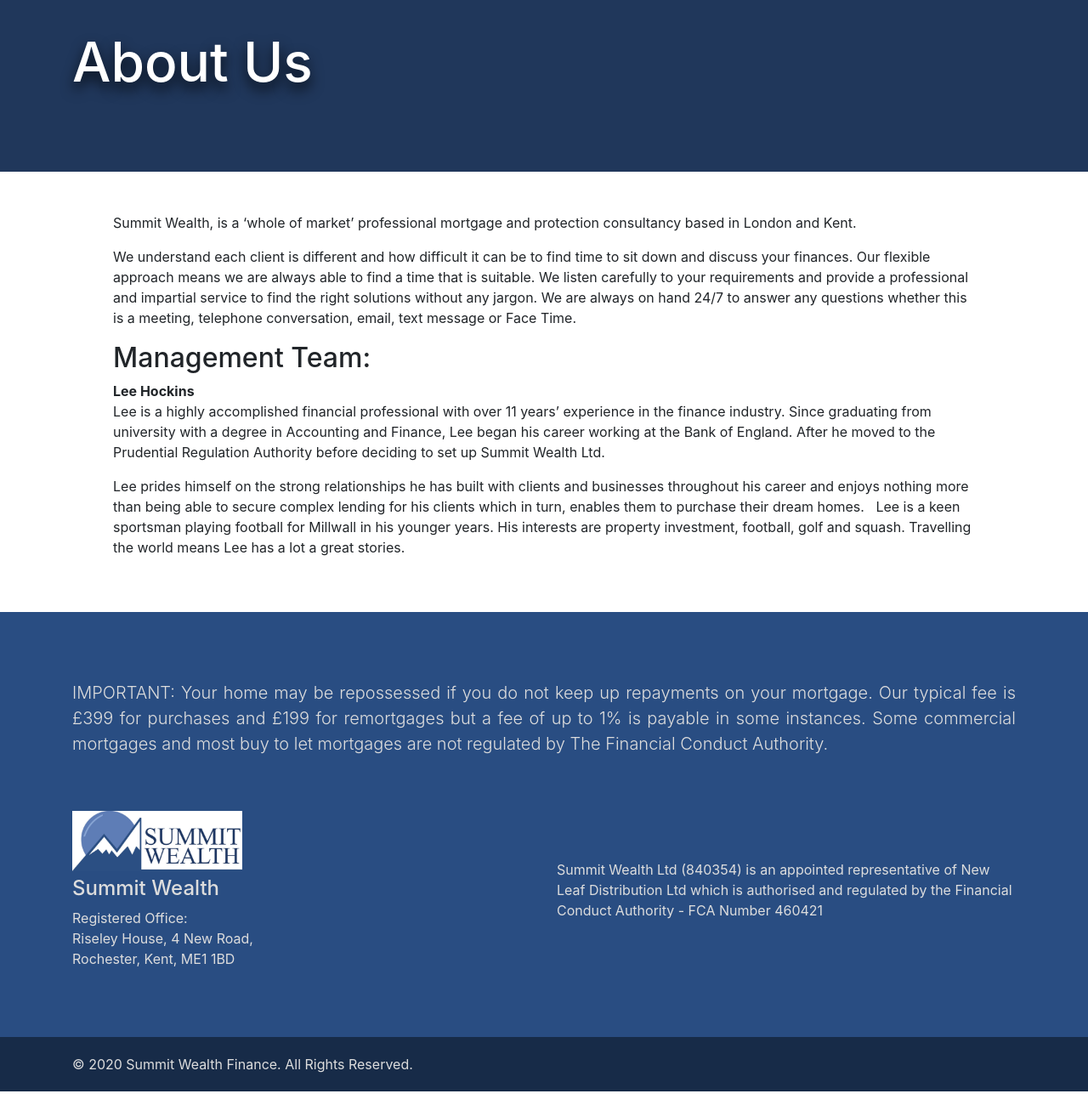
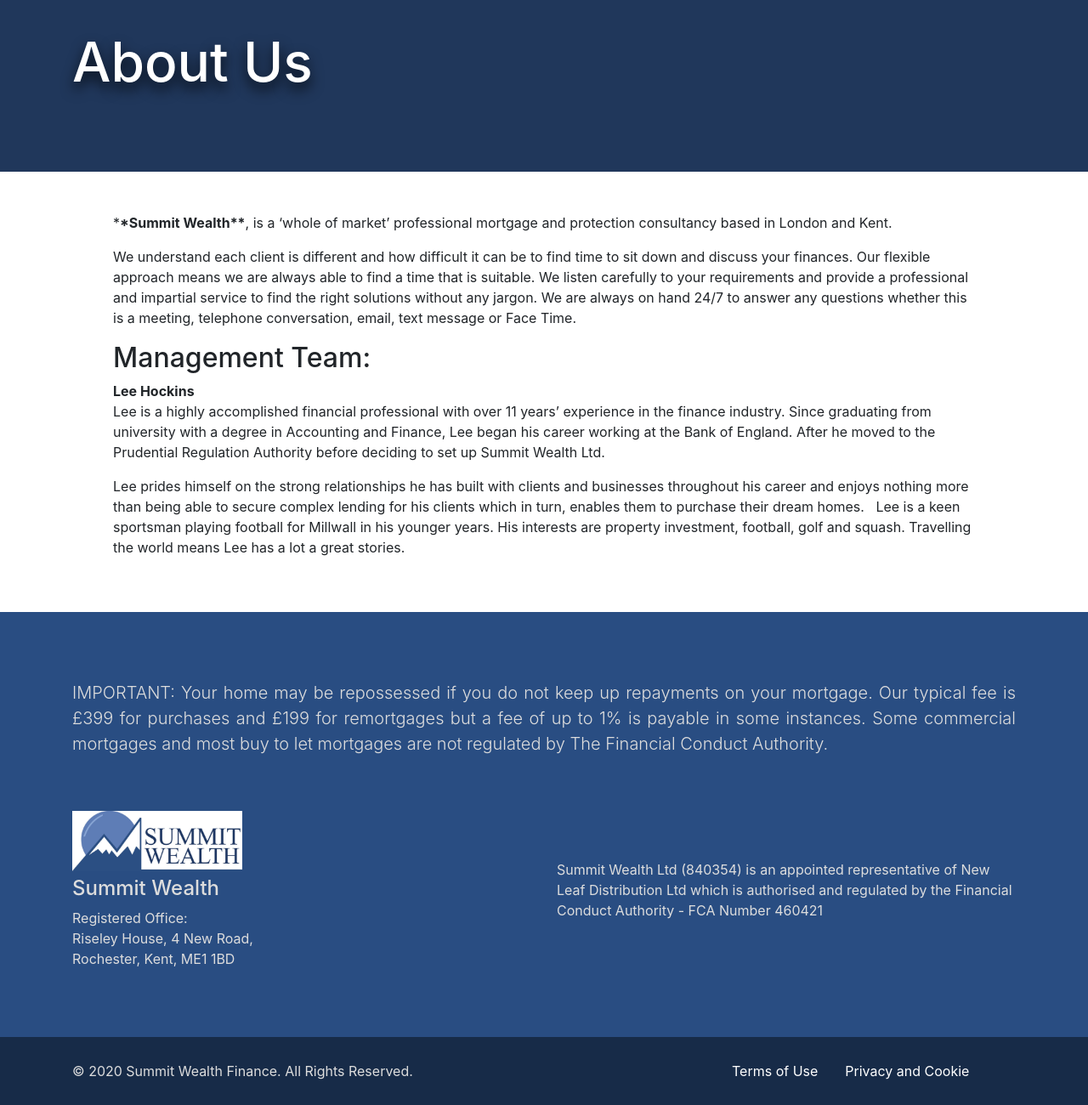
Before and after one commit to ayrbox/summitwealth, a Gatsby site: page /about in a window 1280 px wide. Shown: the part 177-1477 px from the top of the page at 85% size. Built offline with nearby package versions, Linux system fonts and the light colour scheme; Gatsby itself is replaced by a stand-in of ours.

Commit message:
Add footer link for tnc and cookie.

```diff
--- a/src/assets/scss/_footer.scss
+++ b/src/assets/scss/_footer.scss
@@ -26,4 +26,8 @@
   .back-to-top {
     color: #fff;
   }
+
+  .nav-link {
+    color: #fff;
+  }
 }
--- a/src/components/Footer.js
+++ b/src/components/Footer.js
@@ -1,7 +1,7 @@
 import React from 'react';
-import { Container, Row, Col } from 'reactstrap';
-import { useStaticQuery, graphql } from 'gatsby';
+import { useStaticQuery, graphql, Link } from 'gatsby';
 import Img from 'gatsby-image';
+import { Container, Row, Col, Nav, NavLink } from 'reactstrap';
 
 const Footer = () => {
   const data = useStaticQuery(graphql`
@@ -51,9 +51,19 @@
       <div className="copyright-section">
         <Container>
           <Row>
-            <Col>
+            <Col className="d-flex align-items-center" md="8">
               &copy; {new Date().getFullYear()} Summit Wealth Finance. All
               Rights Reserved.
+            </Col>
+            <Col>
+              <Nav>
+                <NavLink to="/terms-of-use" tag={Link}>
+                  Terms of Use
+                </NavLink>
+                <NavLink to="/privacy-cookie-policy" tag={Link}>
+                  Privacy and Cookie
+                </NavLink>
+              </Nav>
             </Col>
           </Row>
         </Container>
--- a/src/components/header.js
+++ b/src/components/header.js
@@ -1,5 +1,4 @@
 import React from 'react';
-import PropTypes from 'prop-types';
 import {
   Container,
   Collapse,
--- a/src/contents/about.md
+++ b/src/contents/about.md
@@ -3,7 +3,7 @@
 path: /about
 ---
 
-Summit Wealth, is a ‘whole of market’ professional mortgage and protection consultancy based in London and Kent.
+\***\*Summit Wealth\*\***, is a ‘whole of market’ professional mortgage and protection consultancy based in London and Kent.
 
 We understand each client is different and how difficult it can be to find time to sit down and discuss your finances.
 Our flexible approach means we are always able to find a time that is suitable. We listen carefully to your
--- a/src/contents/home.md
+++ b/src/contents/home.md
@@ -4,7 +4,7 @@
 image: images/home-page.jpg
 ---
 
-Here at Summit Wealth, we specialise in providing our clients with the quality, professional Mortgage and Protection
+Here at **Summit Wealth**, we specialise in providing our clients with the quality, professional Mortgage and Protection
 advice the you can trust. We understand everyone is unique and trying to understand the mortgage and insurance markets
 can be a very daunting task. Whether it is your first step on the property ladder, moving home, a professional landlord,
 Summit Wealth offers whole-of-market advice enabling you to make an informed decision on the product which is best
--- a/src/contents/cookie-policy.md
+++ b/src/contents/privacy-cookie-policy.md
@@ -1,6 +1,6 @@
 ---
-title: Cookie Policy
-path: /cookie
+title: Privacy & Cookie Policy
+path: /privacy-cookie-policy
 ---
 
 ### What are cookies?
```
Also changed, not shown: src/pages/contact.js (added, +23 -0 lines).
